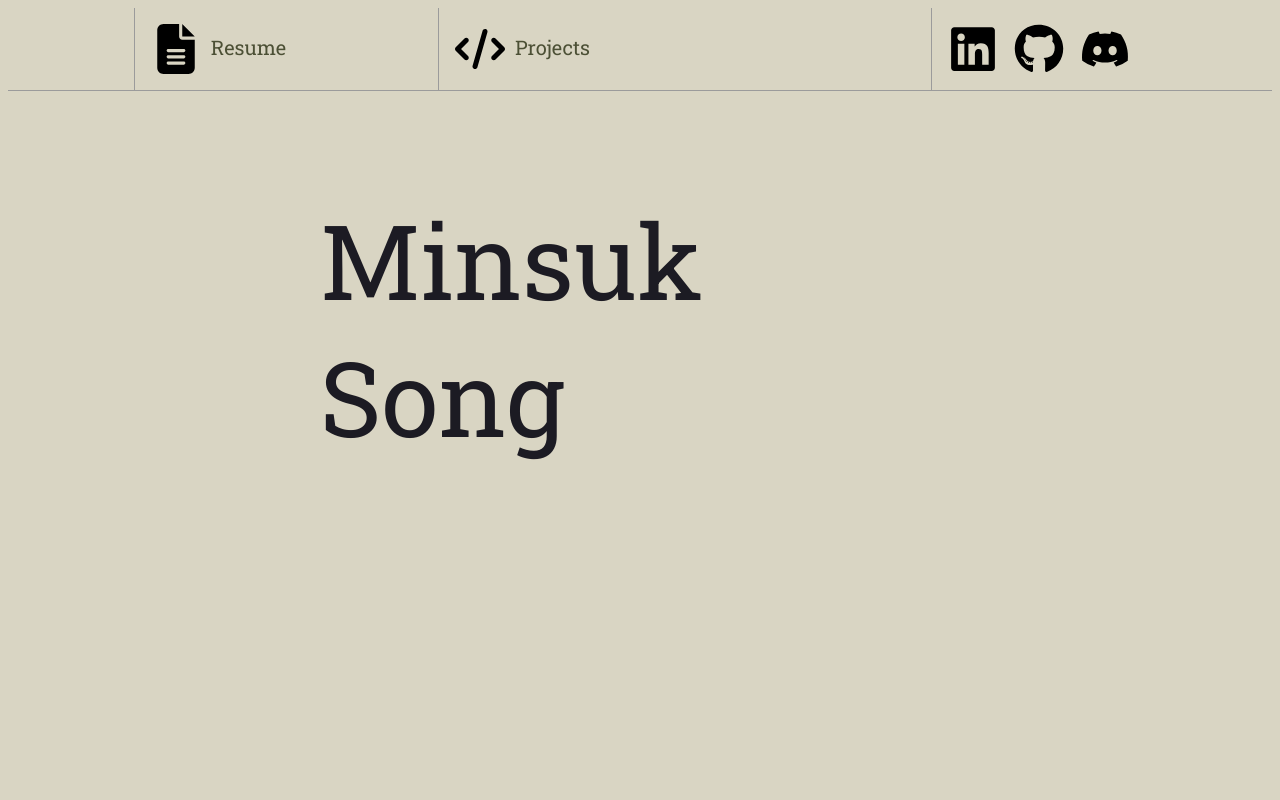
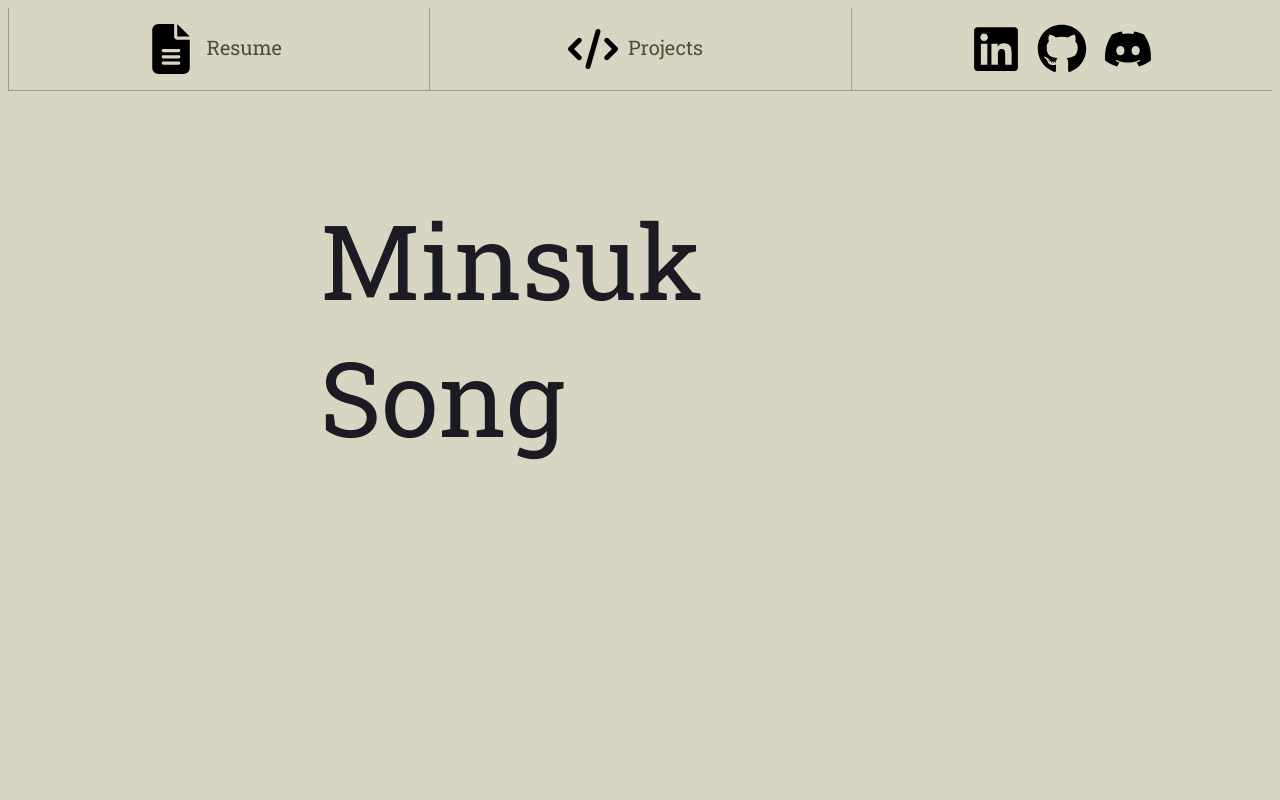
Before and after one commit to msong36/portfolio, an Angular app in the folder app/: page / in a window 1280 px wide. Shown: the top 800 px of the page. Built offline with nearby package versions, Linux system fonts and the light colour scheme.

Commit message:
navbar refactor

```diff
--- a/app/src/app/app.component.scss
+++ b/app/src/app/app.component.scss
@@ -25,7 +25,8 @@
 
   nav {
     display: flex;
-    justify-content: space-evenly;
+    //justify-content: space-evenly;
+    //justify-content: center;
     width: 100%;
     border-bottom: 1px solid var(--line);
     font-family: "Roboto Slab", serif;
@@ -35,9 +36,11 @@
   nav > .nav-section {
     display: flex;
     align-items: center;
+    justify-content: space-around;
     padding: 1rem 1rem;
     gap: 1rem;
     border-left: 1px solid var(--line);
+    flex-basis: calc(100% / 3);
 
     a {
       color: var(--accent-bright);
@@ -49,8 +52,9 @@
     }
   }
   #contact {
-    margin-left: 15%;
+    justify-content: center;
   }
+
   .divider {
     height: 100vh;
     border-bottom: 1px solid var(--line);
--- a/app/src/styles.scss
+++ b/app/src/styles.scss
@@ -15,3 +15,7 @@ html {
 body {
   background-color: var(--background-color);
 }
+
+* {
+  box-sizing: border-box;
+}
```
Also changed, not shown: app/dist/app/index.html.
